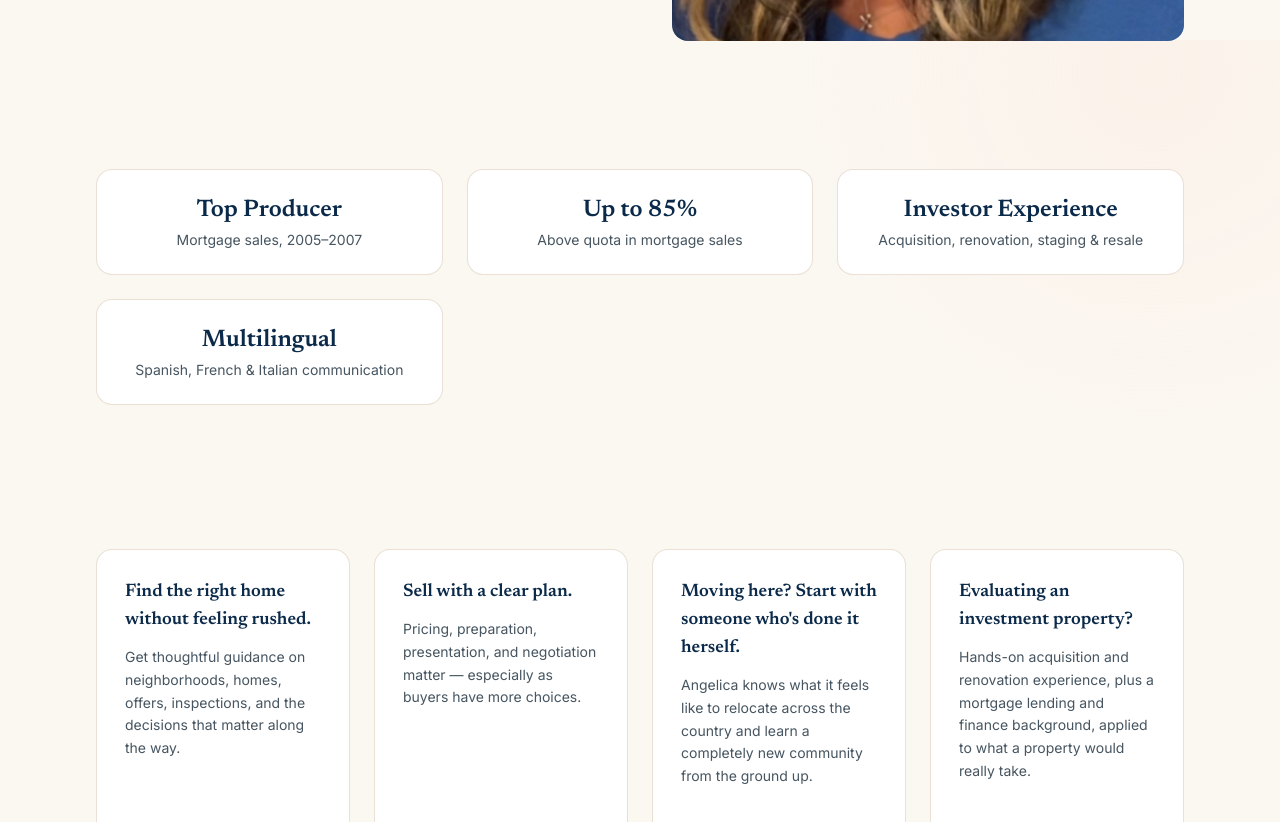
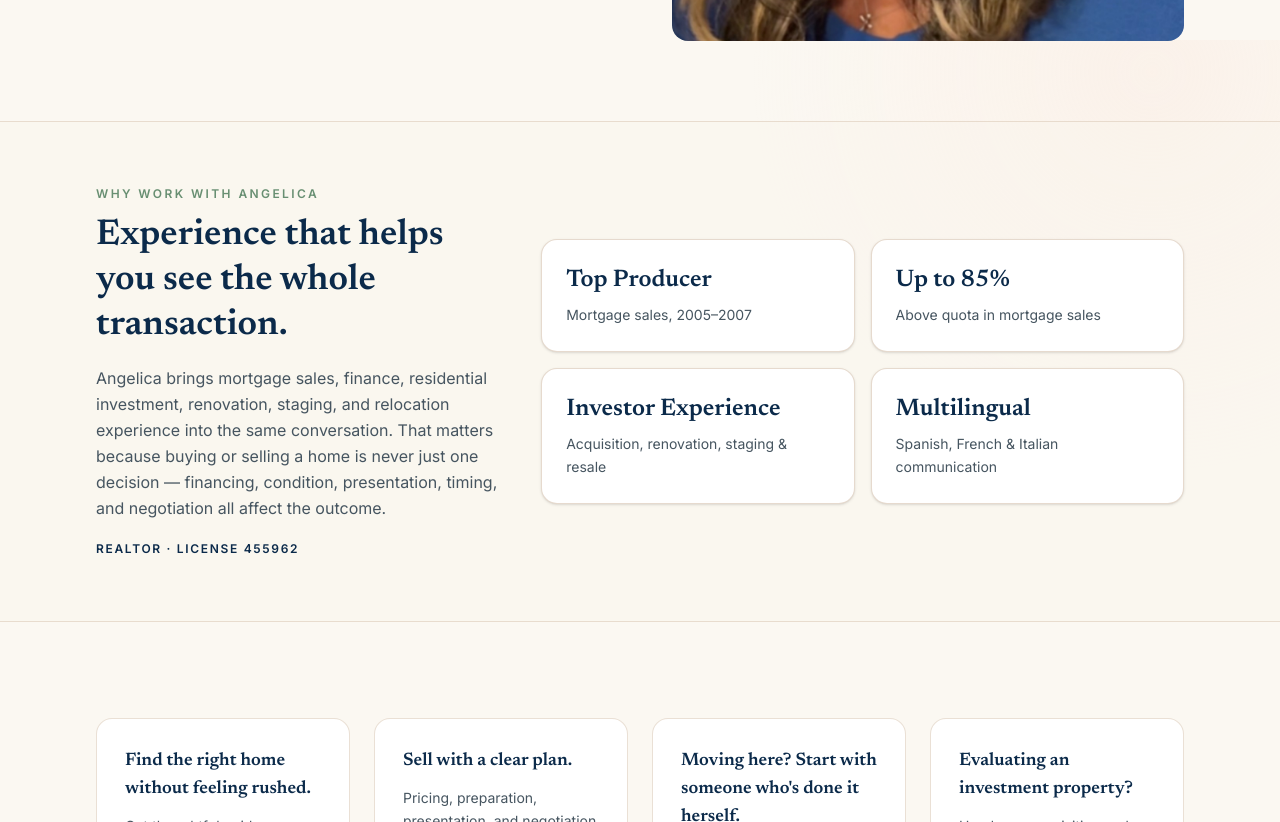
Before and after one commit to jloftis10-lang/angelicarios, a Next.js app: page / in a window 1280 px wide. Shown: the part 760-1582 px from the top of the page. Built offline with nearby package versions, Linux system fonts and the light colour scheme; no server answers.

Commit message:
Strengthen homepage trust and credentials section

```diff
--- a/src/components/sections/ExpertiseBadges.tsx
+++ b/src/components/sections/ExpertiseBadges.tsx
@@ -1,17 +1,34 @@
 import { Container } from "@/components/ui/Container";
-import { expertise } from "@/config/site";
+import { agent, expertise } from "@/config/site";
 
 export function ExpertiseBadges() {
   return (
-    <section className="py-12">
+    <section className="border-y border-sand/60 bg-canvas/45 py-14 md:py-16">
       <Container>
-        <div className="grid gap-6 sm:grid-cols-3">
-          {expertise.background.map((item) => (
-            <div key={item.label} className="rounded-2xl border border-sand/60 bg-white p-6 text-center">
-              <p className="font-display text-2xl font-semibold text-navy">{item.label}</p>
-              <p className="mt-1 text-sm text-slate">{item.detail}</p>
-            </div>
-          ))}
+        <div className="grid gap-8 lg:grid-cols-[0.9fr_1.4fr] lg:items-center">
+          <div>
+            <p className="text-xs font-semibold uppercase tracking-[0.2em] text-sage">Why work with Angelica</p>
+            <h2 className="mt-3 font-display text-3xl font-semibold leading-tight text-navy md:text-4xl">
+              Experience that helps you see the whole transaction.
+            </h2>
+            <p className="mt-4 max-w-xl text-sm leading-relaxed text-slate md:text-base">
+              Angelica brings mortgage sales, finance, residential investment, renovation, staging, and relocation
+              experience into the same conversation. That matters because buying or selling a home is never just one
+              decision — financing, condition, presentation, timing, and negotiation all affect the outcome.
+            </p>
+            <p className="mt-5 text-xs font-semibold uppercase tracking-[0.14em] text-navy">
+              {agent.title} · License {agent.licenseNumber}
+            </p>
+          </div>
+
+          <div className="grid gap-4 sm:grid-cols-2">
+            {expertise.background.map((item) => (
+              <div key={item.label} className="rounded-2xl border border-sand/70 bg-white p-6 shadow-sm">
+                <p className="font-display text-2xl font-semibold text-navy">{item.label}</p>
+                <p className="mt-2 text-sm leading-relaxed text-slate">{item.detail}</p>
+              </div>
+            ))}
+          </div>
         </div>
       </Container>
     </section>
```
